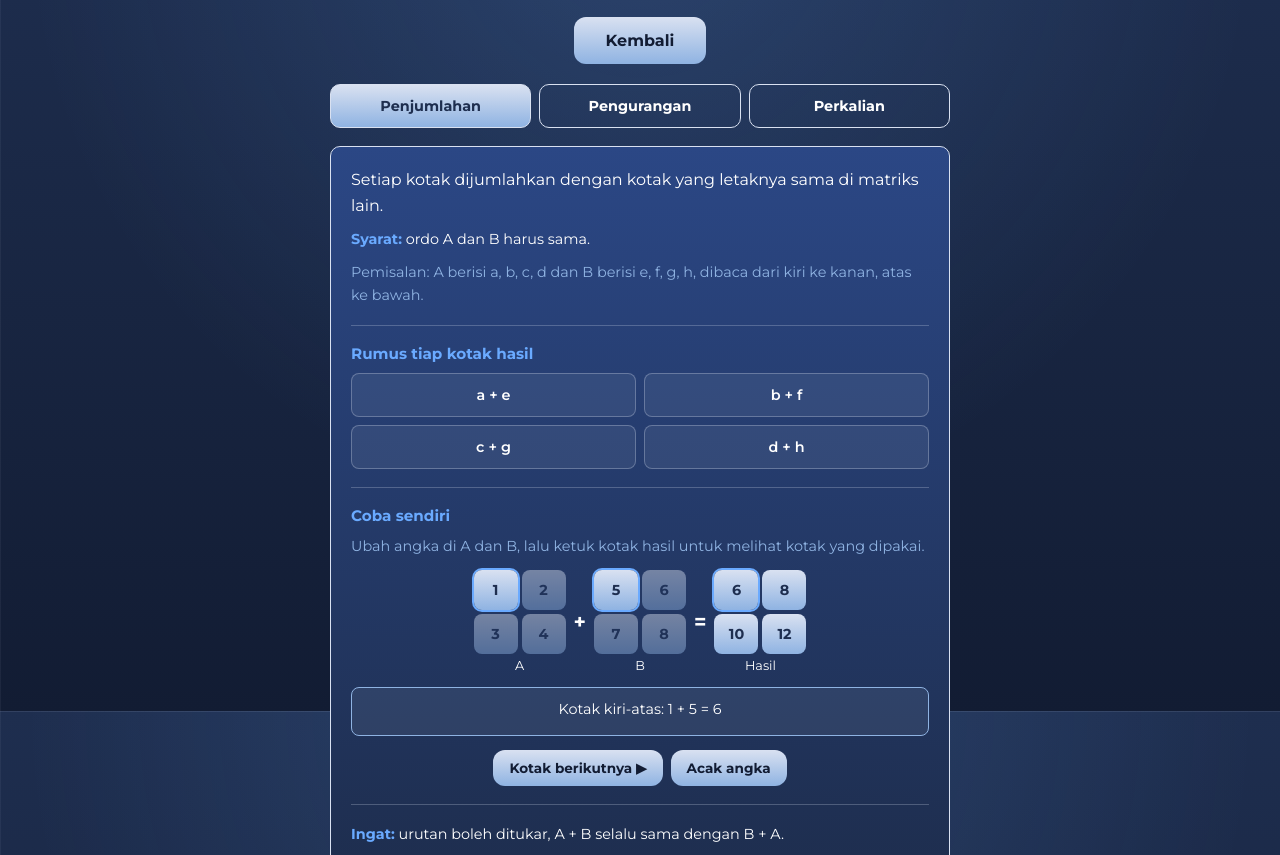
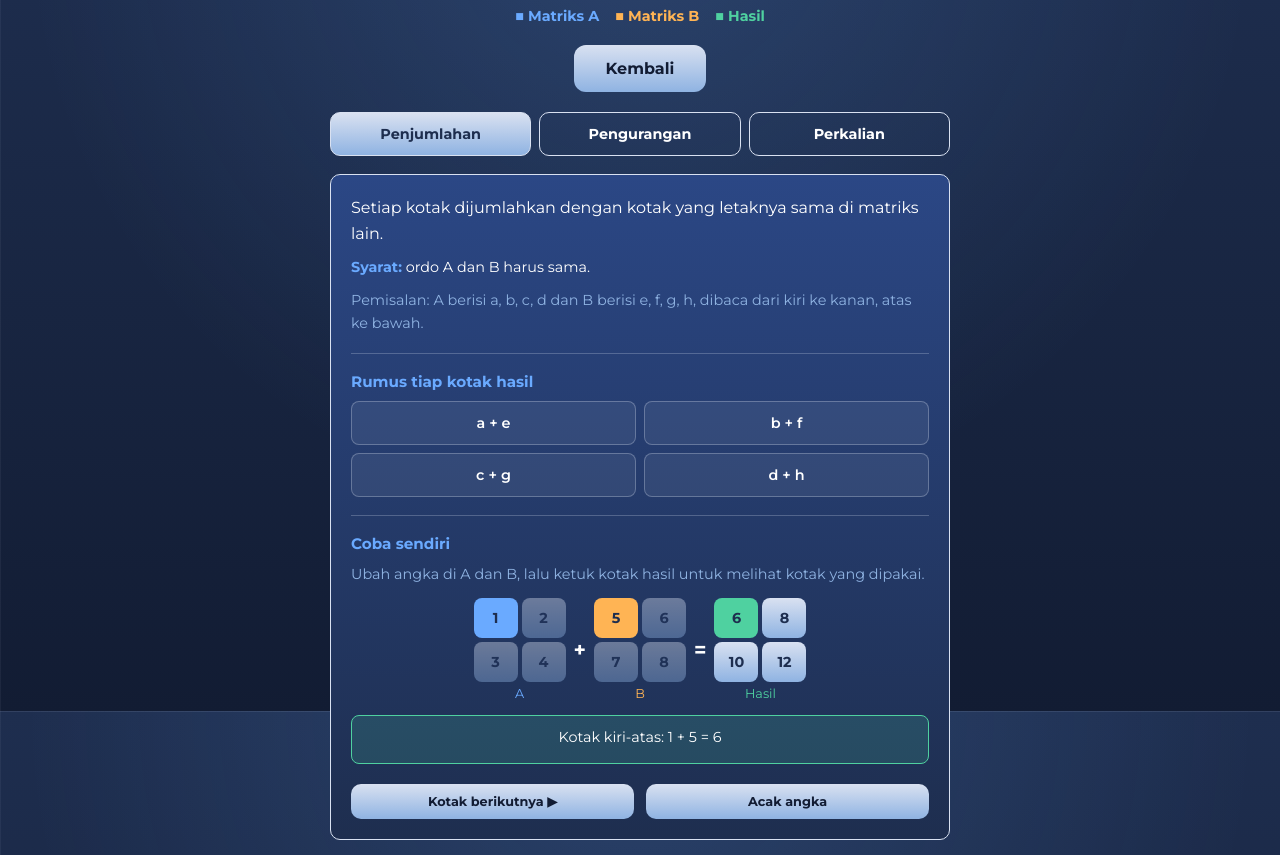
Before and after one commit to Bryy41/Quantriks, a plain HTML site: page penjelasan.html in a window 1280 px wide. Shown: the part 89-944 px from the top of the page. Drawn offline with Linux system fonts and the light colour scheme.

Commit message:
Add files via upload

```diff
--- a/belajar.js
+++ b/belajar.js
@@ -4,7 +4,11 @@
 
 var NAMA_KOTAK = ["kiri-atas", "kanan-atas", "kiri-bawah", "kanan-bawah"];
 var LAMBANG = { tambah: "+", kurang: "−", kali: "×" };
-var NAMA_OP = { tambah: "Penjumlahan", kurang: "Pengurangan", kali: "Perkalian" };
+var NAMA_OP = {
+  tambah: "Penjumlahan",
+  kurang: "Pengurangan",
+  kali: "Perkalian",
+};
 
 // 1) Hitung isi matriks hasil
 function hitung(op, A, B) {
@@ -43,8 +47,15 @@ function tulisRumus(op, A, B, C, i) {
   var isi;
   if (op === "kali") {
     isi =
-      kurung(A[s.a[0]]) + " × " + kurung(B[s.b[0]]) + " + " +
-      kurung(A[s.a[1]]) + " × " + kurung(B[s.b[1]]) + " = " + C[i];
+      kurung(A[s.a[0]]) +
+      " × " +
+      kurung(B[s.b[0]]) +
+      " + " +
+      kurung(A[s.a[1]]) +
+      " × " +
+      kurung(B[s.b[1]]) +
+      " = " +
+      C[i];
   } else {
     isi = kurung(A[i]) + " " + LAMBANG[op] + " " + kurung(B[i]) + " = " + C[i];
   }
@@ -64,8 +75,15 @@ function buatMatriks(kode, label, angka, jenis) {
       var data = ' data-m="' + kode + '" data-i="' + i + '"';
       if (jenis === "isian") {
         return (
-          '<input class="sel" type="text" inputmode="numeric" maxlength="2" value="' + n + '"' +
-          data + ' aria-label="Matriks ' + label + " kotak " + NAMA_KOTAK[i] + '">'
+          '<input class="sel" type="text" inputmode="numeric" maxlength="2" value="' +
+          n +
+          '"' +
+          data +
+          ' aria-label="Matriks ' +
+          label +
+          " kotak " +
+          NAMA_KOTAK[i] +
+          '">'
         );
       }
       var tag = jenis === "tombol" ? 'button type="button"' : "div";
@@ -75,9 +93,17 @@ function buatMatriks(kode, label, angka, jenis) {
     .join("");
 
   return (
-    '<div class="item-matriks">' +
-      '<div class="mini-grid warna-' + kode + '">' + isi + "</div>" +
-      "<span>" + label + "</span>" +
+    '<div class="item-matriks item-' +
+    kode +
+    '">' +
+    '<div class="mini-grid warna-' +
+    kode +
+    '">' +
+    isi +
+    "</div>" +
+    "<span>" +
+    label +
+    "</span>" +
     "</div>"
   );
 }
@@ -92,7 +118,9 @@ function siapkanDemo(el) {
   el.innerHTML =
     '<div class="contoh-matriks">' +
     buatMatriks("a", "A", A, "isian") +
-      '<span class="operator">' + LAMBANG[op] + "</span>" +
+    '<span class="operator">' +
+    LAMBANG[op] +
+    "</span>" +
     buatMatriks("b", "B", B, "isian") +
     '<span class="operator">=</span>' +
     buatMatriks("c", "Hasil", C, "tombol") +
@@ -123,10 +151,14 @@ function siapkanDemo(el) {
     });
     var s = sumber(op, i);
     s.a.forEach(function (n) {
-      el.querySelector('[data-m="a"][data-i="' + n + '"]').classList.add("nyala");
+      el.querySelector('[data-m="a"][data-i="' + n + '"]').classList.add(
+        "nyala",
+      );
     });
     s.b.forEach(function (n) {
-      el.querySelector('[data-m="b"][data-i="' + n + '"]').classList.add("nyala");
+      el.querySelector('[data-m="b"][data-i="' + n + '"]').classList.add(
+        "nyala",
+      );
     });
     kotakHasil[i].classList.add("pilih");
     teksRumus.textContent = tulisRumus(op, A, B, C, i);
@@ -160,9 +192,12 @@ function siapkanDemo(el) {
     });
   });
 
-  el.querySelector('[data-aksi="lanjut"]').addEventListener("click", function () {
+  el.querySelector('[data-aksi="lanjut"]').addEventListener(
+    "click",
+    function () {
       nyalakan((aktif + 1) % 4);
-  });
+    },
+  );
 
   el.querySelector('[data-aksi="acak"]').addEventListener("click", function () {
     el.querySelectorAll("input[data-m]").forEach(function (kotak) {
@@ -208,7 +243,8 @@ function siapkanLatihan(wadah) {
       umpan.textContent = "Benar semua! Tekan Soal baru untuk lanjut.";
     } else {
       umpan.innerHTML =
-        benar + " dari 4 kotak benar. Cara mengerjakan yang salah:<br>" +
+        benar +
+        " dari 4 kotak benar. Cara mengerjakan yang salah:<br>" +
         perbaikan.join("<br>");
     }
   }
@@ -222,18 +258,26 @@ function siapkanLatihan(wadah) {
     var kotakJawab = "";
     for (var i = 0; i < 4; i++) {
       kotakJawab +=
-        '<input class="sel jawab" type="text" inputmode="numeric" maxlength="4" data-i="' + i +
-        '" aria-label="Jawaban kotak ' + NAMA_KOTAK[i] + '">';
+        '<input class="sel jawab" type="text" inputmode="numeric" maxlength="4" data-i="' +
+        i +
+        '" aria-label="Jawaban kotak ' +
+        NAMA_KOTAK[i] +
+        '">';
     }
 
     wadah.innerHTML =
-      '<p class="soal-judul">' + NAMA_OP[op] + "</p>" +
+      '<p class="soal-judul">' +
+      NAMA_OP[op] +
+      "</p>" +
       '<div class="contoh-matriks">' +
       buatMatriks("a", "A", A, "teks") +
-        '<span class="operator">' + LAMBANG[op] + "</span>" +
+      '<span class="operator">' +
+      LAMBANG[op] +
+      "</span>" +
       buatMatriks("b", "B", B, "teks") +
       '<span class="operator">=</span>' +
-        '<div class="item-matriks"><div class="mini-grid warna-c">' + kotakJawab +
+      '<div class="item-matriks item-c"><div class="mini-grid warna-c">' +
+      kotakJawab +
       "</div><span>Jawabanmu</span></div>" +
       "</div>" +
       '<p class="rumus" aria-live="polite">Isi keempat kotak, lalu tekan Periksa.</p>' +
@@ -252,8 +296,12 @@ function siapkanLatihan(wadah) {
         if (e.key === "Enter") periksa();
       });
     });
-    wadah.querySelector('[data-aksi="periksa"]').addEventListener("click", periksa);
-    wadah.querySelector('[data-aksi="baru"]').addEventListener("click", soalBaru);
+    wadah
+      .querySelector('[data-aksi="periksa"]')
+      .addEventListener("click", periksa);
+    wadah
+      .querySelector('[data-aksi="baru"]')
+      .addEventListener("click", soalBaru);
   }
 
   soalBaru();
--- a/penjelasan.css
+++ b/penjelasan.css
@@ -97,8 +97,7 @@
 }
 
 .syarat,
-.pemisalan,
-.ingat {
+.pemisalan {
   margin-top: 10px;
   font-size: 0.9rem;
 }
@@ -177,19 +176,41 @@
 }
 
 /* ===== Demo interaktif ===== */
-.demo .sel {
-  opacity: 0.45;
-  transition: opacity 0.15s, box-shadow 0.15s;
+
+/* Kode warna: biru = A, oranye = B, hijau = hasil */
+.item-a span {
+  color: var(--blue4);
+}
+.item-b span {
+  color: var(--oranye);
+}
+.item-c span {
+  color: var(--hijau);
 }
 
-.demo .warna-c .sel,
-.demo .sel.nyala {
+.demo .sel {
+  opacity: 0.4;
+  transition:
+    background-color 0.15s,
+    opacity 0.15s;
+}
+
+.demo .warna-c .sel {
   opacity: 1;
 }
 
-.demo .sel.nyala,
-.demo .sel.pilih {
-  box-shadow: 0 0 0 2px var(--blue4);
+.demo .warna-a .sel.nyala {
+  background: var(--blue4);
+  opacity: 1;
+}
+
+.demo .warna-b .sel.nyala {
+  background: var(--oranye);
+  opacity: 1;
+}
+
+.demo .warna-c .sel.pilih {
+  background: var(--hijau);
 }
 
 .demo button.sel {
@@ -209,60 +230,55 @@
   margin-top: 14px;
   padding: 10px 12px;
   text-align: center;
-  border: 1px solid var(--blue3);
+  border: 1px solid var(--hijau);
   border-radius: 8px;
-  background: rgba(217, 225, 241, 0.08);
+  background: rgba(79, 209, 160, 0.16);
   font-size: 0.9rem;
   font-weight: 600;
 }
 
 .aksi {
+  display: grid;
+  grid-template-columns: 1fr 1fr;
+  gap: 12px;
+  margin-top: 20px;
+}
+
+.langkah-btn {
+  padding: 10px 12px;
+  font-family: var(--font-family);
+  font-size: 0.8rem;
+  font-weight: bold;
+  border-radius: 10px;
+}
+
+.langkah-btn:hover {
+  transform: scale(1.1);
+  letter-spacing: normal;
+}
+
+.legenda {
   display: flex;
   flex-wrap: wrap;
   justify-content: center;
-  gap: 8px;
-  margin-top: 14px;
-}
-
-.langkah-btn {
-  padding: 10px 16px;
-  font-family: var(--font-family);
-  font-size: 0.85rem;
+  gap: 16px;
+  margin: 10px 20px 0;
+  font-size: 0.9rem;
   font-weight: bold;
 }
 
-/* ===== Latihan ===== */
-.soal-judul {
-  margin-top: 10px;
+.l-a {
   color: var(--blue4);
-  font-weight: bold;
 }
-
-.latihan .rumus {
-  text-align: left;
+.l-b {
+  color: var(--oranye);
 }
-
-.mini-grid .sel.benar {
-  background: var(--hijau);
-}
-
-.mini-grid .sel.salah {
-  background: #ff8a8a;
+.l-c {
+  color: var(--hijau);
 }
 
 @media (max-width: 480px) {
-  .kotak {
-    padding: 16px;
-  }
-
-  .tab {
-    font-size: 0.78rem;
+  .aksi {
+    grid-template-columns: 1fr;
   }
 }
-
-@media (prefers-reduced-motion: reduce) {
-  .demo .sel,
-  .tab {
-    transition: none;
-  }
-}
--- a/penjelasan.html
+++ b/penjelasan.html
@@ -15,6 +15,11 @@
   <body>
     <header>
       <h1 class="judul">Penjelasan Operasi Hitung</h1>
+      <p class="legenda">
+        <span class="l-a">■ Matriks A</span>
+        <span class="l-b">■ Matriks B</span>
+        <span class="l-c">■ Hasil</span>
+      </p>
     </header>
 
     <div class="btn-back">
@@ -59,11 +64,6 @@
           dipakai.
         </p>
         <div class="demo" data-op="tambah" data-a="1,2,3,4" data-b="5,6,7,8"></div>
-
-        <hr class="garis" />
-        <p class="ingat">
-          <b>Ingat:</b> urutan boleh ditukar, A + B selalu sama dengan B + A.
-        </p>
       </section>
 
       <!-- Pengurangan -->
@@ -94,12 +94,6 @@
           dipakai.
         </p>
         <div class="demo" data-op="kurang" data-a="1,2,3,4" data-b="5,6,7,8"></div>
-
-        <hr class="garis" />
-        <p class="ingat">
-          <b>Ingat:</b> urutan tidak boleh ditukar. Hati-hati dengan tanda,
-          misalnya 3 − (−2) = 5.
-        </p>
       </section>
 
       <!-- Perkalian -->
@@ -133,12 +127,6 @@
           kolom B akan menyala.
         </p>
         <div class="demo" data-op="kali" data-a="1,2,3,4" data-b="5,6,7,8"></div>
-
-        <hr class="garis" />
-        <p class="ingat">
-          <b>Ingat:</b> urutan sangat berpengaruh, A × B biasanya tidak sama
-          dengan B × A.
-        </p>
       </section>
 
       <section class="kotak kartu latihan">
--- a/visual.css
+++ b/visual.css
@@ -6,6 +6,7 @@
   --blue4: #6aaaff;
   --white: #d9e1f1;
   --hijau: #4fd1a0;
+  --oranye: #ffb454;
 }
 
 * {
@@ -72,8 +73,8 @@ a {
 
 .tombol:hover {
   transform: scale(1.1);
-   cursor: pointer;
-   letter-spacing: 0.03em;
+  cursor: pointer;
+  letter-spacing: 0.03em;
 }
 
 .tombol:focus-visible {
```
Also changed, not shown: index.html (+1 -1 lines). Lines whose indentation alone changed are shown as unchanged.
